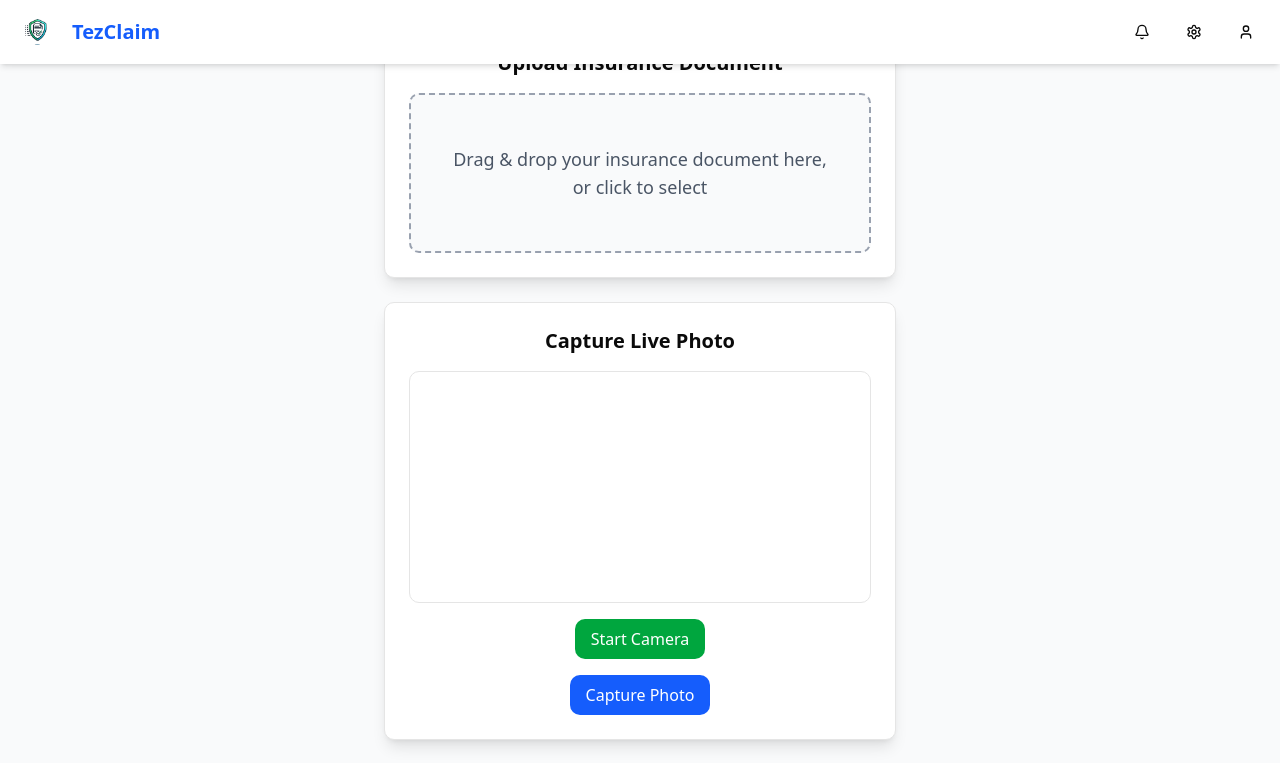
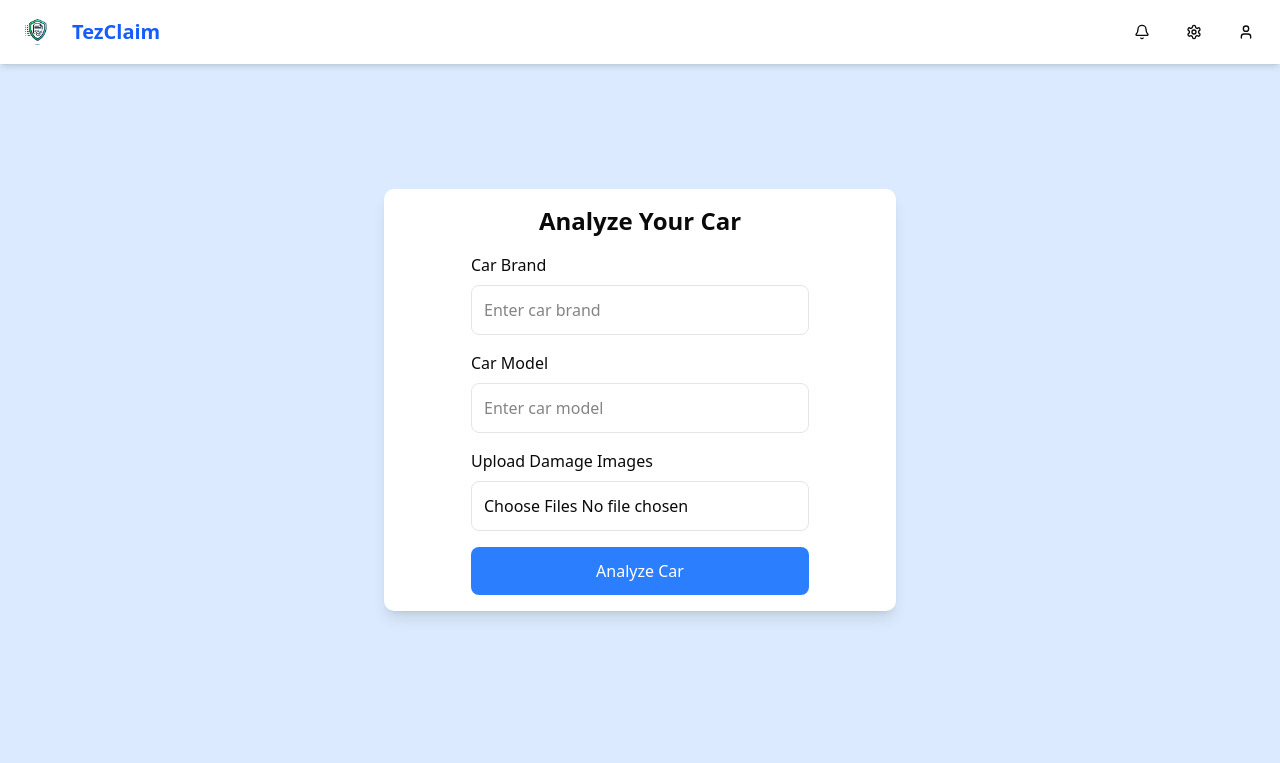
Before and after one commit to 20-HITESH-04/HackVerse_Brogrammers, a Next.js app in the folder my-app/: page /user/car-insurance in a window 1280 px wide. Shown: the top 763 px of the page. Built offline with nearby package versions, Linux system fonts and the light colour scheme.

Commit message:
Final Push

```diff
--- a/my-app/Components/Car_Insurance/CarDamage.jsx
+++ b/my-app/Components/Car_Insurance/CarDamage.jsx
@@ -1,6 +1,7 @@
 "use client";
 
 import React, { useState, useEffect } from "react";
+import CarDamageAnalysisResults from "./CarDamageAnalysisResults";
 
 const CarUploadForm = () => {
   const [carBrand, setCarBrand] = useState("");
@@ -8,8 +9,12 @@ const CarUploadForm = () => {
   const [files, setFiles] = useState([]);
   const [userId, setUserId] = useState("");
   const [token, setToken] = useState("");
+  const [analysisResult, setAnalysisResult] = useState(null);
+  const [isClient, setIsClient] = useState(false);
 
   useEffect(() => {
+    setIsClient(true);
+    // Ensure this only runs on the client-side
     if (typeof window !== 'undefined') {
       const storedUserId = localStorage.getItem("_id") || "";
       const storedToken = localStorage.getItem("token") || "";
@@ -37,8 +42,8 @@ const CarUploadForm = () => {
     formData.append("carBrand", carBrand);
     formData.append("carModel", carModel);
 
-    files.forEach((file, index) => {
-      formData.append("images", file);  // Note: changed from 'image' to 'images'
+    files.forEach((file) => {
+      formData.append("images", file);
     });
 
     try {
@@ -55,6 +60,7 @@ const CarUploadForm = () => {
 
       if (response.ok) {
         alert("Car analyzed successfully!");
+        setAnalysisResult(result);
       } else {
         alert(result.message || "Failed to analyze car.");
       }
@@ -64,52 +70,67 @@ const CarUploadForm = () => {
     }
   };
 
+  // Prevent server-side rendering
+  if (!isClient) return null;
+
   return (
-    <div style={{
-      maxWidth: "400px",
-      margin: "auto",
-      padding: "20px",
-      border: "1px solid #ccc",
-      borderRadius: "8px",
-      boxShadow: "0px 0px 10px rgba(0, 0, 0, 0.1)",
-      textAlign: "center"
-    }}>
-      <h2>Analyze Your Car</h2>
-      <form onSubmit={handleSubmit} style={{ display: "flex", flexDirection: "column" }}>
+    <div className="max-w-md mx-auto">
+      <form onSubmit={handleSubmit} className="space-y-4">
+        <h2 className="text-2xl font-bold mb-4 text-center">Analyze Your Car</h2>
+
+        <div>
+          <label htmlFor="carBrand" className="block mb-2 font-medium">Car Brand</label>
           <input
+            id="carBrand"
             type="text"
-          placeholder="Car Brand"
             value={carBrand}
             onChange={(e) => setCarBrand(e.target.value)}
-          style={{ padding: "10px", margin: "10px 0", borderRadius: "4px", border: "1px solid #ccc" }}
+            placeholder="Enter car brand"
+            className="w-full p-3 border rounded-md focus:outline-none focus:ring-2 focus:ring-blue-500"
+            required
           />
+        </div>
+
+        <div>
+          <label htmlFor="carModel" className="block mb-2 font-medium">Car Model</label>
           <input
+            id="carModel"
             type="text"
-          placeholder="Car Model"
             value={carModel}
             onChange={(e) => setCarModel(e.target.value)}
-          style={{ padding: "10px", margin: "10px 0", borderRadius: "4px", border: "1px solid #ccc" }}
+            placeholder="Enter car model"
+            className="w-full p-3 border rounded-md focus:outline-none focus:ring-2 focus:ring-blue-500"
+            required
           />
+        </div>
+
+        <div>
+          <label htmlFor="damageImages" className="block mb-2 font-medium">Upload Damage Images</label>
           <input
+            id="damageImages"
             type="file"
             multiple
             onChange={handleFileChange}
-          style={{ margin: "10px 0" }}
+            accept="image/*"
+            className="w-full p-3 border rounded-md focus:outline-none focus:ring-2 focus:ring-blue-500"
+            required
           />
+        </div>
+
         <button
           type="submit"
-          style={{
-            padding: "10px",
-            backgroundColor: "#007bff",
-            color: "#fff",
-            border: "none",
-            borderRadius: "4px",
-            cursor: "pointer"
-          }}
+          className="w-full bg-blue-500 text-white py-3 rounded-md hover:bg-blue-600 transition-colors"
         >
           Analyze Car
         </button>
       </form>
+
+      {/* Conditionally render analysis results */}
+      {analysisResult && (
+        <div className="mt-8">
+          <CarDamageAnalysisResults analysisData={analysisResult} />
+        </div>
+      )}
     </div>
   );
 };
--- /dev/null
+++ b/my-app/Components/Car_Insurance/CarDamageAnalysisResults.js
@@ -0,0 +1,104 @@
+"use client";
+
+import React from "react";
+
+const CarDamageAnalysisResults = ({ analysisData }) => {
+  if (!analysisData || !analysisData.analysis) return null; // Ensure valid data
+
+  const { carBrand, carModel, detectedParts, repairEstimate, severity, images, total_repair_cost } = analysisData.analysis; // Fix here
+
+  return (
+    <div className="mt-6 p-6 bg-white shadow-lg rounded-lg border border-gray-300">
+      <h2 className="text-xl font-bold mb-4 text-center text-blue-700">Car Damage Analysis Report</h2>
+
+      {/* Car Details */}
+      <div className="mb-4 p-4 bg-gray-100 rounded-lg">
+        <h3 className="text-lg font-semibold">Car Details</h3>
+        <p><strong>Brand:</strong> {carBrand || "N/A"}</p>
+        <p><strong>Model:</strong> {carModel || "N/A"}</p>
+      </div>
+
+      {/* Damage Assessment */}
+      <div className="mb-4 p-4 bg-gray-100 rounded-lg">
+        <h3 className="text-lg font-semibold">Damage Assessment</h3>
+        <p><strong>Severity:</strong> <span className={`font-bold ${severity === "severe" ? "text-red-600" : "text-yellow-600"}`}>{severity}</span></p>
+
+        {detectedParts && Object.keys(detectedParts).length > 0 ? (
+          <ul className="list-disc list-inside mt-2">
+            {Object.entries(detectedParts).map(([part, count], index) => (
+              <li key={index} className="mt-1 text-red-600">
+                {part} - <strong>{count} detected</strong>
+              </li>
+            ))}
+          </ul>
+        ) : (
+          <p className="text-green-600">✅ No major damages detected!</p>
+        )}
+      </div>
+
+      {/* Repair Cost Breakdown */}
+      {repairEstimate && repairEstimate.parts_breakdown && (
+        <div className="mb-4 p-4 bg-gray-100 rounded-lg">
+          <h3 className="text-lg font-semibold">Repair Cost Breakdown</h3>
+          <table className="w-full border-collapse border border-gray-300">
+            <thead>
+              <tr className="bg-blue-200">
+                <th className="border border-gray-400 p-2">Part</th>
+                <th className="border border-gray-400 p-2">Count</th>
+                <th className="border border-gray-400 p-2">Price per Part</th>
+                <th className="border border-gray-400 p-2">Total Cost</th>
+                <th className="border border-gray-400 p-2">Critical</th>
+              </tr>
+            </thead>
+            <tbody>
+              {Object.entries(repairEstimate.parts_breakdown).map(([part, details], index) => (
+                <tr key={index} className="text-center">
+                  <td className="border border-gray-400 p-2">{part}</td>
+                  <td className="border border-gray-400 p-2">{details.count}</td>
+                  <td className="border border-gray-400 p-2">₹{details.price_per_part}</td>
+                  <td className="border border-gray-400 p-2 font-semibold">₹{details.total_part_cost}</td>
+                  <td className={`border border-gray-400 p-2 ${details.is_critical ? "text-red-600 font-bold" : "text-green-600"}`}>
+                    {details.is_critical ? "Yes" : "No"}
+                  </td>
+                </tr>
+              ))}
+            </tbody>
+          </table>
+        </div>
+      )}
+
+      {/* Total Repair Cost */}
+      {total_repair_cost && (
+        <div className="p-4 bg-gray-100 rounded-lg text-center">
+          <h3 className="text-lg font-semibold text-gray-800">Estimated Total Repair Cost</h3>
+          <p className="text-2xl font-bold text-red-500">₹{total_repair_cost}</p>
+        </div>
+      )}
+
+      {images && images.length > 0 && (
+  <div className="mb-4 p-4 bg-gray-100 rounded-lg">
+    <h3 className="text-lg font-semibold">Uploaded Images</h3>
+    <div className="grid grid-cols-2 gap-4">
+      {images.map((imgSrc, index) => {
+        // Remove "uploads\" and extract the filename
+        const formattedSrc = `../../../backend/${imgSrc.replace(/\\/g, "/")}`;
+        console.log("Formatted Image Source:", formattedSrc);
+
+        return (
+          <img
+            key={index}
+            src={`${formattedSrc}`}
+            alt={`Uploaded ${index}`}
+            className="rounded-lg shadow-md w-full"
+          />
+        );
+      })}
+    </div>
+  </div>
+)}
+
+    </div>
+  );
+};
+
+export default CarDamageAnalysisResults;
--- a/my-app/Components/Car_Insurance/SignatureCapture.jsx
+++ b/my-app/Components/Car_Insurance/SignatureCapture.jsx
@@ -41,7 +41,7 @@ export default function SignatureUpload({ onSave }) {
             console.log("API Response:", result); // ✅ Debugging response
 
             if (result.match) { // ✅ Correct condition
-                onSave();
+                // onSave();
                 alert(`✅ Success: ${result.message} (Score: ${result.similarity_score})`);
             } else {
                 alert(`❌ Failed: ${result.message} (Score: ${result.similarity_score})`);
--- a/my-app/app/user/car-insurance/page.jsx
+++ b/my-app/app/user/car-insurance/page.jsx
@@ -1,42 +1,91 @@
+// "use client";
+
+// import { useState } from "react";
+// import { Navbar } from "../../../Components/user/Navbar";
+// import OcrUpload from "../../../components/Car_Insurance/OcrUpload";
+// import LivePhotoCapture from "../../../components/Car_Insurance/LivePhotoCapture";
+// import SignatureCapture from "../../../components/Car_Insurance/SignatureCapture";
+// import CarDamageDetection from "../../../components/Car_Insurance/CarDamage";
+
+// export default function CarInsurance() {
+//     const [isVerified, setIsVerified] = useState(true);
+//     const [photo, setPhoto] = useState(null);
+//     const [signature, setSignature] = useState(null);
+//     const [damageResult, setDamageResult] = useState(null);
+
+//     return (
+//         <div className="flex flex-col min-h-screen bg-gray-50">
+//             {/* Navbar at the top */}
+//             <Navbar />
+
+//             {/* Main container centered */}
+//             <div className="flex flex-col items-center justify-center flex-grow p-6">
+//                 <div className="w-full max-w-lg">
+//                     <OcrUpload onVerify={() => setIsVerified(true)} />
+//                 </div>
+
+//                 {isVerified && (
+//                     <div className="w-full max-w-lg mt-6 space-y-6">
+//                         <LivePhotoCapture onCapture={(photoData) => setPhoto(photoData)} />
+//                         <SignatureCapture onSave={(signatureData) => setSignature(signatureData)} />
+//                         <CarDamageDetection onDetect={(result) => setDamageResult(result)} />
+//                     </div>
+//                 )}
+
+//                 {/* Display Car Damage Result */}
+//                 {damageResult && (
+//                     <div className="w-full max-w-lg mt-6 p-4 bg-white shadow-lg rounded-lg border">
+//                         <h3 className="text-lg font-semibold">Damage Detection Result:</h3>
+//                         <p className="text-gray-700 mt-2">{JSON.stringify(damageResult, null, 2)}</p>
+//                     </div>
+//                 )}
+//             </div>
+//         </div>
+//     );
+// }
+
 "use client";
 
-import { useState } from "react";
+import { useState, useEffect } from "react";
 import { Navbar } from "../../../Components/user/Navbar";
-import OcrUpload from "../../../components/Car_Insurance/OcrUpload";
-import LivePhotoCapture from "../../../components/Car_Insurance/LivePhotoCapture";
 import SignatureCapture from "../../../components/Car_Insurance/SignatureCapture";
 import CarDamageDetection from "../../../components/Car_Insurance/CarDamage";
 
 export default function CarInsurance() {
-    const [isVerified, setIsVerified] = useState(true);
+    const [isVerified, setIsVerified] = useState(false);
     const [photo, setPhoto] = useState(null);
-    const [signature, setSignature] = useState(null);
     const [damageResult, setDamageResult] = useState(null);
 
+    const handleSignatureVerification = (verificationResult) => {
+        console.log("Signature Verified:", verificationResult);
+        if (verificationResult) {
+            setIsVerified(true);
+        } else {
+            alert("Signature verification failed. Please try again.");
+        }
+    };
+
+    useEffect(() => {
+        console.log("isVerified state changed:", isVerified);
+    }, [isVerified]);
+
     return (
-        <div className="flex flex-col min-h-screen bg-gray-50">
+        <div className="flex flex-col items-center justify-center min-h-screen bg-blue-100">
             {/* Navbar at the top */}
             <Navbar />
 
-            {/* Main container centered */}
-            <div className="flex flex-col items-center justify-center flex-grow p-6">
-                <div className="w-full max-w-lg">
-                    <OcrUpload onVerify={() => setIsVerified(true)} />
-                </div>
+            <div className="flex flex-col items-center justify-center w-full max-w-lg p-4 bg-white shadow-lg rounded-lg">
+                {/* Signature popup */}
+                {/* {!isVerified && <SignatureCapture onSave={handleSignatureVerification} />} */}
 
-                {isVerified && (
-                    <div className="w-full max-w-lg mt-6 space-y-6">
-                        <LivePhotoCapture onCapture={(photoData) => setPhoto(photoData)} />
-                        <SignatureCapture onSave={(signatureData) => setSignature(signatureData)} />
-                        <CarDamageDetection onDetect={(result) => setDamageResult(result)} />
-                    </div>
-                )}
+                {/* Show car image upload only after signature is verified */}
+                {!isVerified && !photo && <CarDamageDetection onCapture={setPhoto} onDetect={setDamageResult} />}
 
                 {/* Display Car Damage Result */}
                 {damageResult && (
-                    <div className="w-full max-w-lg mt-6 p-4 bg-white shadow-lg rounded-lg border">
-                        <h3 className="text-lg font-semibold">Damage Detection Result:</h3>
-                        <p className="text-gray-700 mt-2">{JSON.stringify(damageResult, null, 2)}</p>
+                    <div className="mt-4 p-4 border border-gray-300 rounded-lg bg-gray-100">
+                        <h2 className="text-lg font-semibold">Damage Detection Result:</h2>
+                        <pre className="text-sm text-gray-700">{JSON.stringify(damageResult, null, 2)}</pre>
                     </div>
                 )}
             </div>
```
Also changed, not shown: 64 other files (tests, documents, lock files or other folders). Lines whose indentation alone changed are shown as unchanged.
